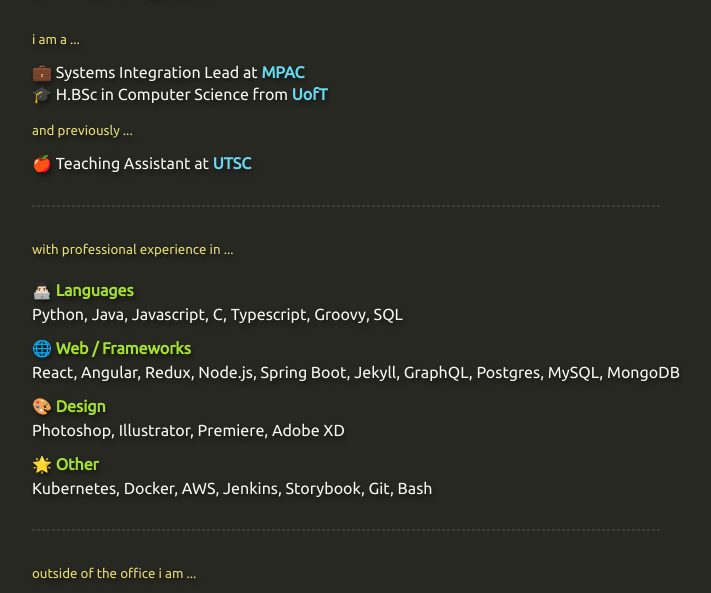
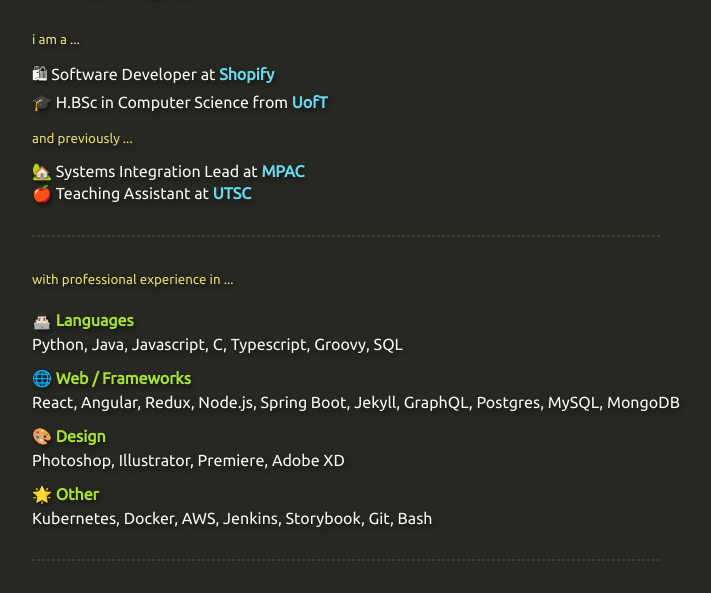
Before and after one commit to MstrZhang/mstrzhang.github.io, a plain HTML site: page index.html in a window 1280 px wide. Shown: the part 129-722 px from the top of the page, without its empty margins (0-711 px from the left). Drawn offline with Linux system fonts and the light colour scheme.

Commit message:
update job

```diff
--- a/index.html
+++ b/index.html
@@ -17,11 +17,12 @@
   <div id="overview" class="content-block">
     <small class="text-subtitle">i am a ...</small>
     <ul>
-      <li>💼 Systems Integration Lead at <a href="https://www.mpac.ca/en/Homepage">MPAC</a></li>
+      <li>🛍 Software Developer at <a href="https://www.shopify.com">Shopify</a></li>
       <li>🎓 H.BSc in Computer Science from <a href="https://www.utoronto.ca/">UofT</a></li>
     </ul>
     <small class="text-subtitle">and previously ...</small>
     <ul>
+      <li>🏡 Systems Integration Lead at <a href="https://www.mpac.ca/en/Homepage">MPAC</a></li>
       <li>🍎 Teaching Assistant at <a href="https://www.utsc.utoronto.ca/home/">UTSC</a></li>
     </ul>
   </div>
```
